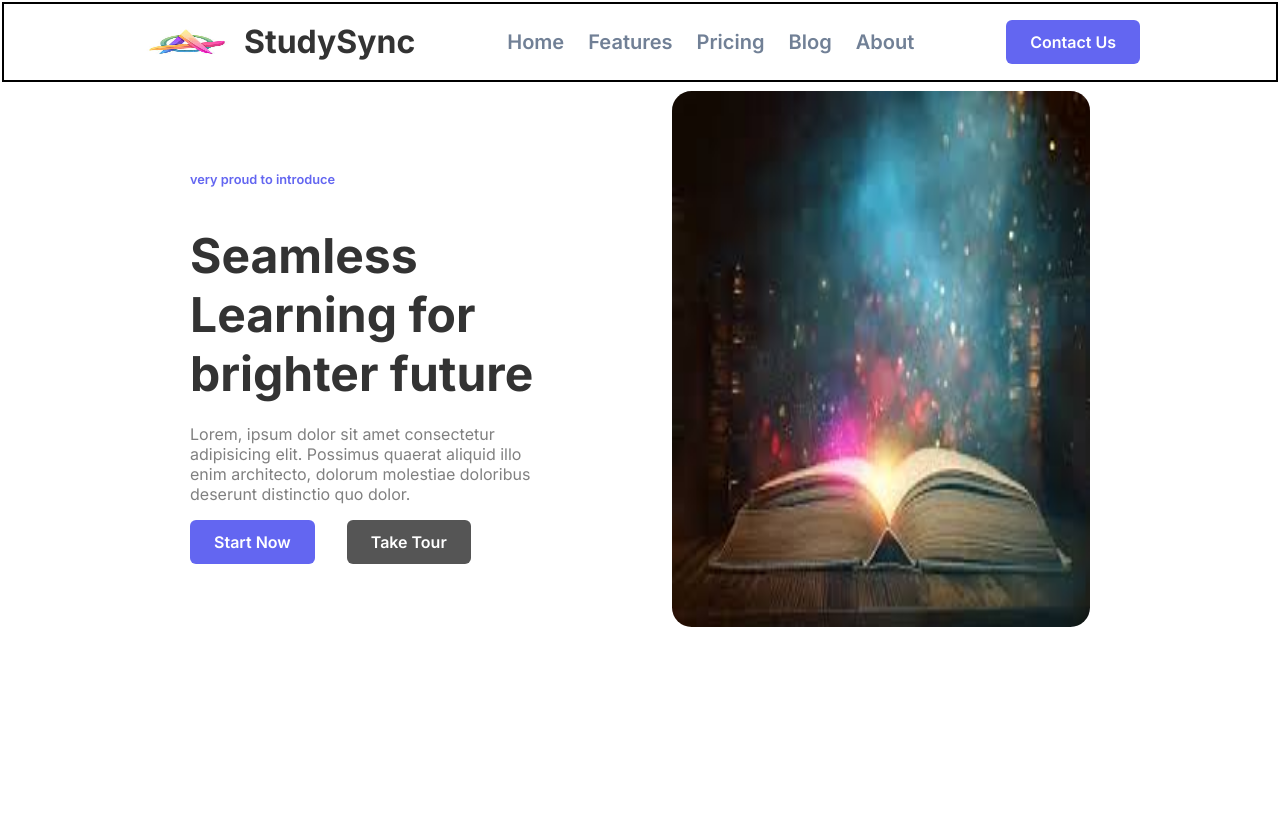
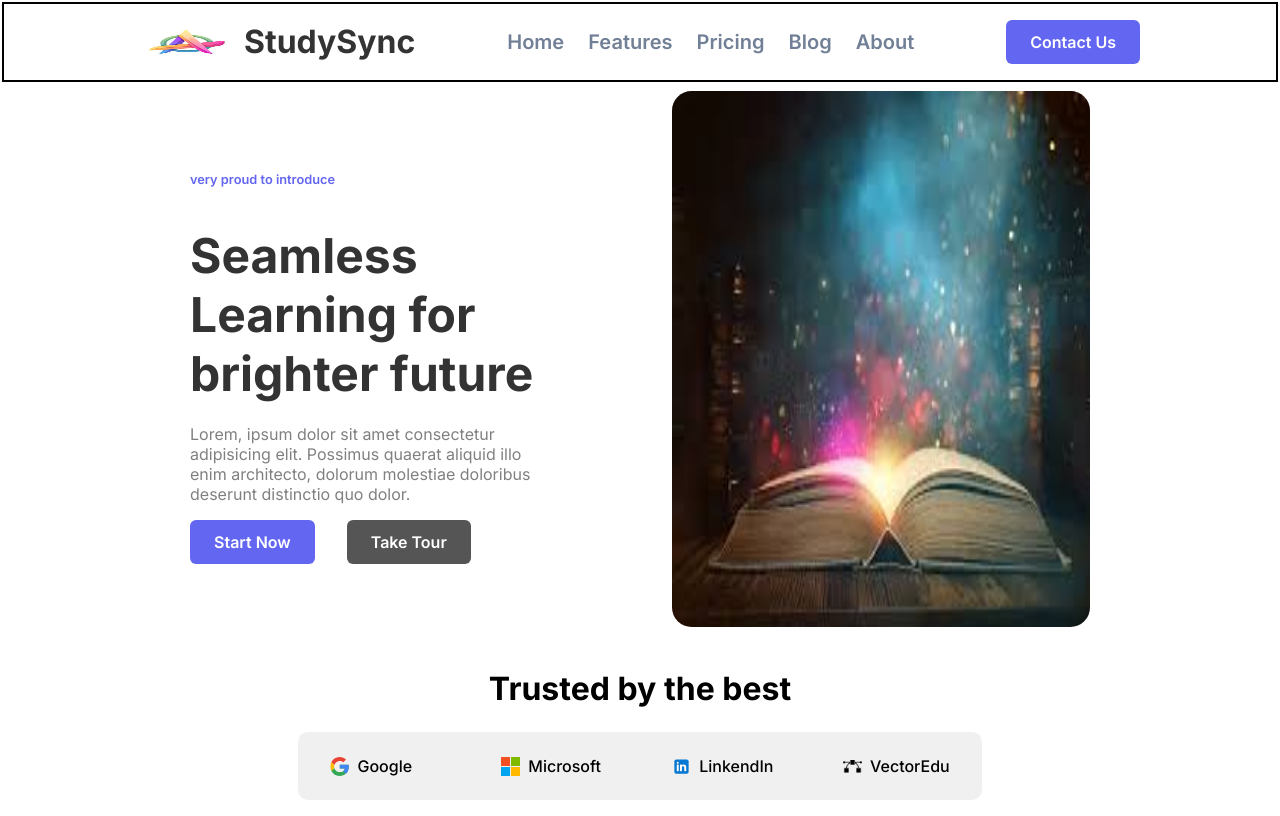
Before and after one commit to MDanialML/StudySync, a plain HTML site: page index.html in a window 1280 px wide. Drawn offline with Linux system fonts and the light colour scheme.

Commit message:
Small hero section created and designed

```diff
--- a/index.html
+++ b/index.html
@@ -59,5 +59,31 @@
             </div>
         </div>
     </div>
+
+    <!-- mini hero section -->
+    <div class="trusted-container">
+        <h2 class="company-title">Trusted by the best</h2>
+        <div class="companies-container">
+            <div class="comapany-logo">
+                <img src="./images/google-icon.svg" alt="googlelogo" class="svg-img">
+                <span class="comapany-name">Google</span>
+            </div>
+
+            <div class="comapany-logo">
+                <img src="./images/microsoft-icon.svg" alt="microsoftlogo" class="svg-img">
+                <span class="comapany-name">Microsoft</span>
+            </div>
+
+            <div class="comapany-logo">
+                <img src="./images/linkedin-icon.svg" alt="linkendinlogo" class="svg-img">
+                <span class="comapany-name">LinkendIn</span>
+            </div>
+
+            <div class="comapany-logo">
+                <img src="./images/vector-icon.png" alt="vectorlogo" class="svg-img">
+                <span class="comapany-name">VectorEdu</span>
+            </div>
+        </div>
+    </div>
 </body>
 </html>
--- a/style.css
+++ b/style.css
@@ -247,4 +247,56 @@ body{
         color: var(--gray);
         width: 78%;
     }
+
 }
+
+.trusted-container{
+    margin-top: 2rem;
+    display: flex;
+    flex-direction: column;
+    justify-content: center;
+    align-items: center;
+    animation: slideFromLeft 1s ease forwards;
+}
+
+.company-title{
+    font-size: 2rem;
+    font-weight: bold;
+}
+
+.companies-container{
+    display: grid;
+    grid-template-columns: repeat(4,1fr);
+    gap: 4rem;
+    padding: 1rem;
+    background-color: var(--light-gray);
+    border: none;
+    border-radius: 0.625rem;
+    margin-top: 1.5rem;
+    margin-bottom: 1rem;
+    padding: 1.5rem 2rem;
+}
+
+@media screen and(max-width:640px) {
+    .companies-container{
+        grid-template-columns: repeat(2,1fr);
+    }
+}
+
+
+.comapany-logo{
+    font-size: 1rem;
+    font-weight: 500;
+    display: flex;
+    gap: .5rem;
+    align-items: end;
+}
+
+.svg-img{
+    height: 1.2rem;
+}
+
+.company-name{
+    font-size: 1rem;
+
+}
```
Also changed, not shown: images/google-icon.svg (added), images/linkedin-icon.svg (added), images/microsoft-icon.svg (added), images/vector-icon.png (added).
